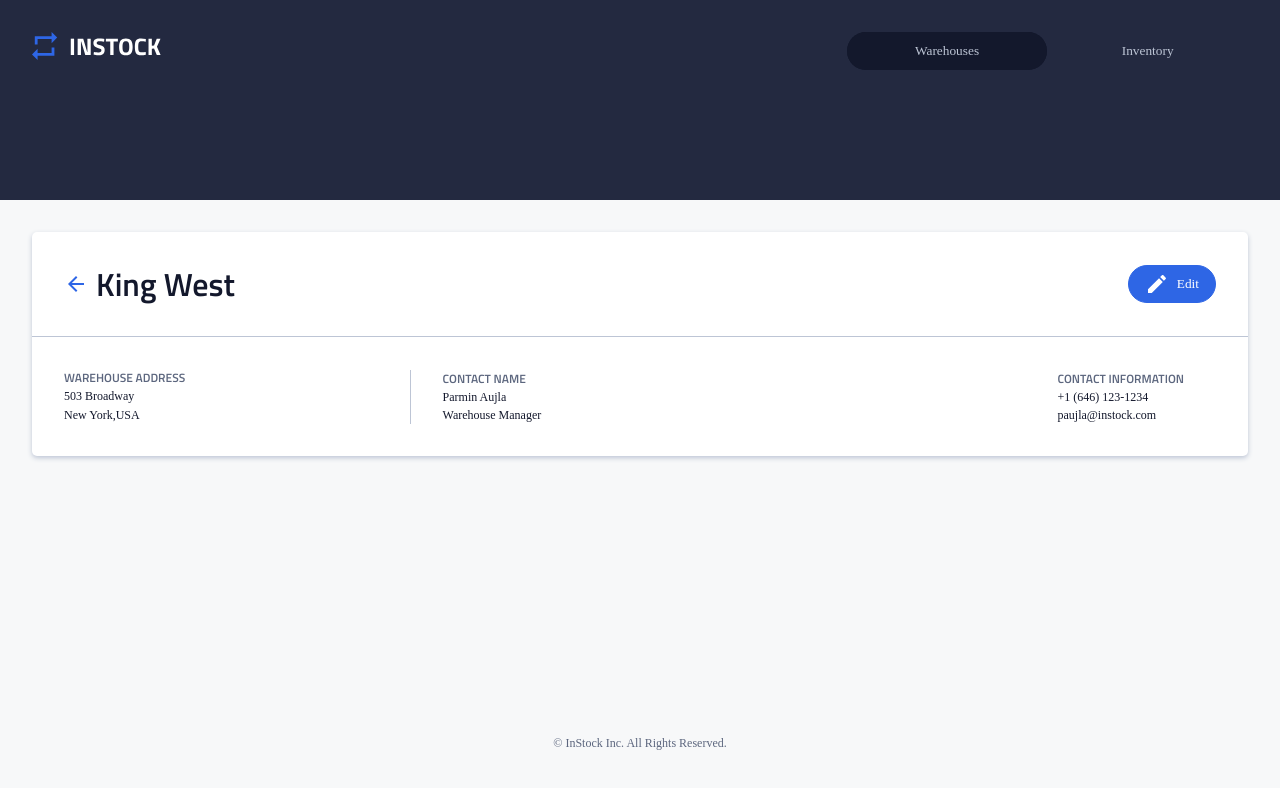
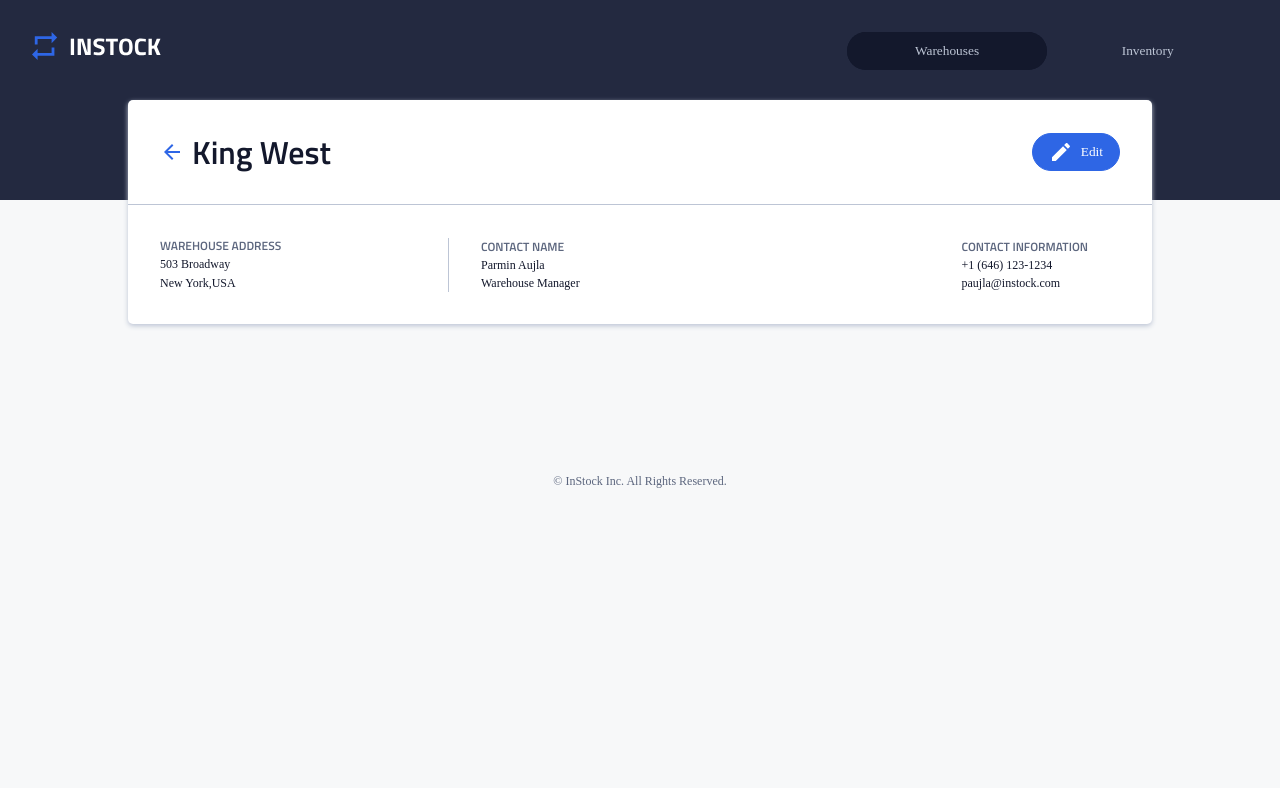
Before and after one commit to CDeweger/instock-sprint, a React (Create React App) app in the folder client/: page /warehouse/1 in a window 1280 px wide. Shown: the top 788 px of the page. Built offline with nearby package versions, Linux system fonts and the light colour scheme; no server answers; a web font is replaced by a local one.

Commit message:
add overlay effect for warehouse details page

```diff
--- a/client/src/App.js
+++ b/client/src/App.js
@@ -1,6 +1,6 @@
 // import packages needed for routing
 import React from "react";
-import { BrowserRouter, Route, Switch } from "react-router-dom";
+import { BrowserRouter, Redirect, Route, Switch } from "react-router-dom";
 import HomePage from "./pages/HomePage/HomePage";
 import InventoryPage from "./pages/InventoryPage/InventoryPage";
 import EditWarehouse from "./pages/EditWarehouse/EditWarehouse";
@@ -17,15 +17,17 @@ function App() {
     <BrowserRouter>
       <Header />
       <Switch>
-        <Route path="/" exact component={HomePage} />
+        <Route path="/" exact>
+          <Redirect to="/warehouse" exact component={WarehouseList} />
+        </Route>
         <Route path="/inventory" component={InventoryPage} />
         <Route path="/warehouse" exact component={WarehouseList} />
+        <Route path="/warehouse/:id" exact component={WarehouseDetails} />
         <Route path="/warehouse/:id/edit" component={EditWarehouse} />
         <Route
           path="/warehouse/:warehouseId/inventory/:inventoryId"
           component={DeleteInventoryModal}
         />
-        <Route path="/warehouse/:id" exact component={WarehouseDetails} />
       </Switch>
       <Footer />
     </BrowserRouter>
--- a/client/src/components/Footer/Footer.scss
+++ b/client/src/components/Footer/Footer.scss
@@ -6,10 +6,10 @@
 .footer {
   @include mixins.flex(center, center, row);
   @include mixins.mobil-body-small;
-  position: fixed;
-  bottom: 0;
+  //position: fixed;
+  // bottom: 0;
   width: 100%;
-  padding: 2.5rem 0;
+  padding-bottom: 2.5rem;
   color: colors.$secondary-dark;
   @include mixins.tablet {
     @include mixins.body-small;
--- a/client/src/components/WarehouseDetails/WarehouseDetails.scss
+++ b/client/src/components/WarehouseDetails/WarehouseDetails.scss
@@ -3,23 +3,25 @@
 @use "../../styles/partials/variables";
 
 .whDetails-container {
-  padding: 1.9375rem 1rem;
-
-  @include mixins.tablet {
-    padding: 2rem;
-  }
-
-  @include mixins.tablet {
-    padding: 2rem;
-  }
+  height: fit-content;
+  @include mixins.flex(center, center, row);
 }
 
 .whDetails {
-  width: 100%;
+  width: 90%;
+  height: fit-content;
   @include mixins.flex(flex-start, flex-start, column);
   box-shadow: 0 2px 5px colors.$secondary-medium;
   background-color: colors.$primary-light;
   border-radius: 5px;
+  position: relative;
+  top: -60px;
+  @include mixins.tablet {
+    top: -100px;
+  }
+  @include mixins.desktop {
+    width: 80%;
+  }
 
   &__top {
     width: 100%;
--- a/client/src/pages/EditWarehouse/EditWarehouse.scss
+++ b/client/src/pages/EditWarehouse/EditWarehouse.scss
@@ -3,23 +3,23 @@
 @use "../../styles/partials/variables";
 
 .edit-container {
-  height: 70vh;
+  height: fit-content;
   @include mixins.flex(center, center, row);
 }
 
 .edit-warehouse {
   width: 90%;
+  height: fit-content;
   @include mixins.flex(flex-start, flex-start, column);
   //border: 1px solid colors.$secondary-medium;
   box-shadow: 0 2px 5px colors.$secondary-medium;
   background-color: colors.$primary-light;
   border-radius: 5px;
-  position: fixed;
-  top: 15%;
+  position: relative;
+  top: -60px;
   @include mixins.tablet {
-    top: 12%;
+    top: -100px;
   }
-
   @include mixins.desktop {
     width: 80%;
   }
--- a/client/src/styles/partials/_global.scss
+++ b/client/src/styles/partials/_global.scss
@@ -3,9 +3,6 @@
 @use "./mixins";
 @use "./variables";
 
-:root {
-  height: 100%;
-}
 *,
 * ::before,
 *,
```
